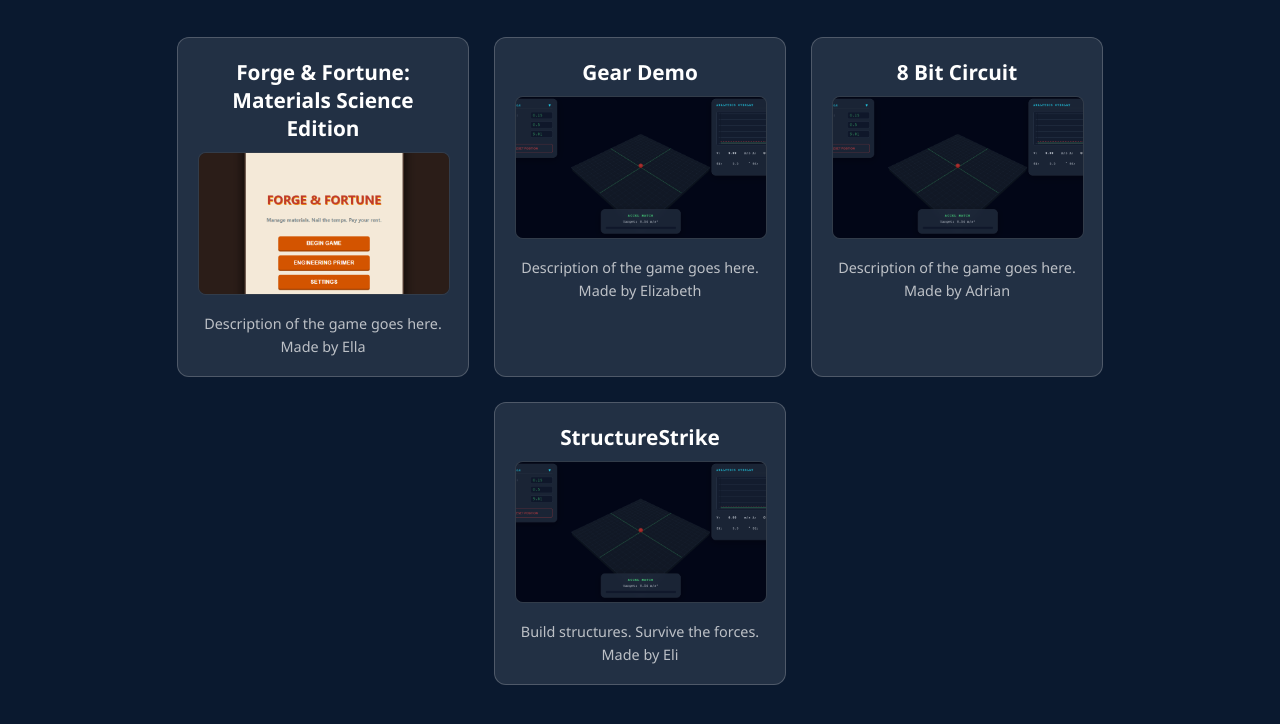
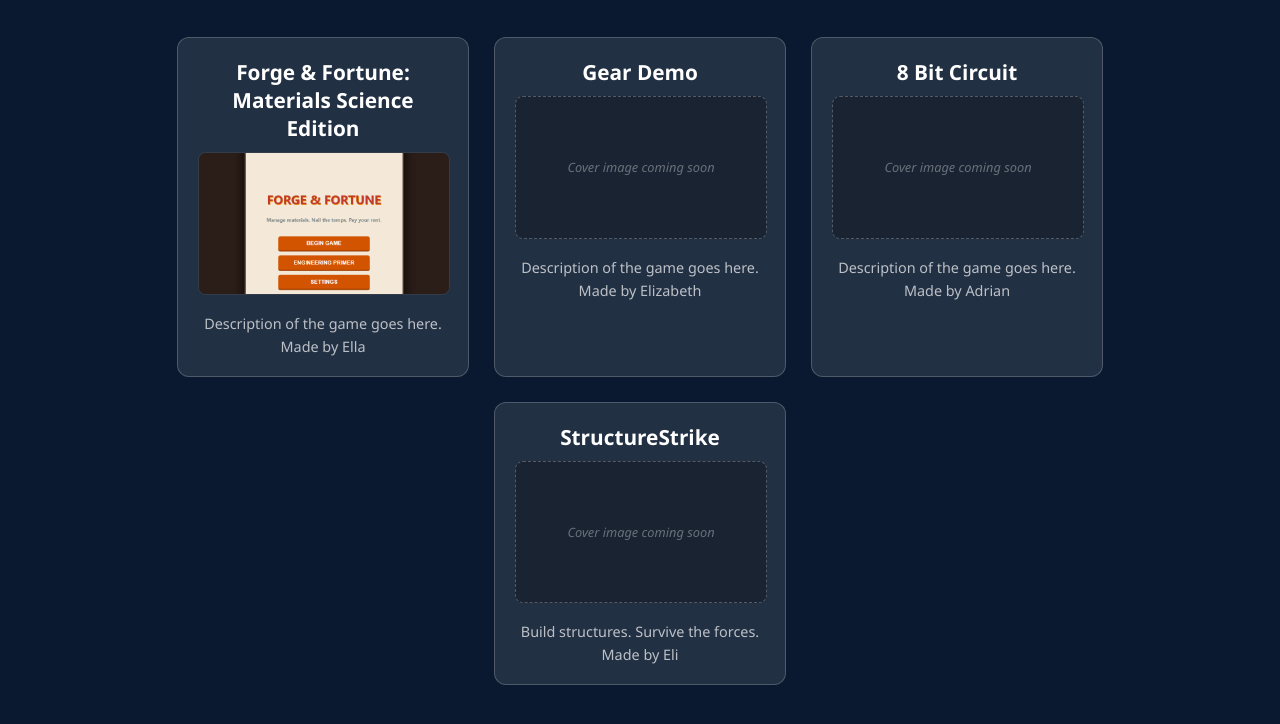
Before and after one commit to ecmcmurry/LLNL-STEM-Games-CSE333, a plain HTML site: page engineering.html in a window 1280 px wide. Shown: the part 194-918 px from the top of the page. Drawn offline with Linux system fonts and the light colour scheme.

Commit message:
updated fixes for website and local running:

```diff
--- a/Styles/STEMpage.css
+++ b/Styles/STEMpage.css
@@ -59,6 +59,8 @@ h1 {
     transition: transform 0.2s ease, background 0.2s ease;
     display: flex;
     flex-direction: column;
+    position: relative;
+    cursor: pointer;
 }
 
 .game:hover {
@@ -75,6 +77,12 @@ h1 {
     margin-bottom: 10px;
 }
 
+.game a::after {
+    content: '';
+    position: absolute;
+    inset: 0;
+}
+
 .game img {
     width: 100%;
     aspect-ratio: 16/9;
@@ -83,6 +91,21 @@ h1 {
     margin-bottom: 15px;
     background-color: rgba(0, 0, 0, 0.2);
     border: 1px solid rgba(255, 255, 255, 0.1);
+}
+
+.game-img-placeholder {
+    width: 100%;
+    aspect-ratio: 16/9;
+    border-radius: 8px;
+    margin-bottom: 15px;
+    background-color: rgba(0, 0, 0, 0.25);
+    border: 1px dashed rgba(255, 255, 255, 0.25);
+    display: flex;
+    align-items: center;
+    justify-content: center;
+    color: rgba(255, 255, 255, 0.35);
+    font-size: 0.8rem;
+    font-style: italic;
 }
 
 .game p {
--- a/engineering.html
+++ b/engineering.html
@@ -28,10 +28,7 @@
         >
           Gear Demo
         </a>
-        <img
-          src="assets/Images/Kinematics game thumbnail.png"
-          alt="Game Image"
-        />
+        <div class="game-img-placeholder">Cover image coming soon</div>
         <p>Description of the game goes here.</p>
         <p>Made by Elizabeth</p>
       </div>
@@ -42,10 +39,7 @@
         >
           8 Bit Circuit
         </a>
-        <img
-          src="assets/Images/Kinematics game thumbnail.png"
-          alt="Game Image"
-        />
+        <div class="game-img-placeholder">Cover image coming soon</div>
         <p>Description of the game goes here.</p>
         <p>Made by Adrian</p>
       </div>
@@ -56,10 +50,7 @@
         >
           StructureStrike
         </a>
-        <img
-          src="assets/Images/Kinematics game thumbnail.png"
-          alt="Game Image"
-        />
+        <div class="game-img-placeholder">Cover image coming soon</div>
         <p>Build structures. Survive the forces.</p>
         <p>Made by Eli</p>
       </div>
```
Also changed, not shown: Eli Games/StructureStrike/src/screens/build.js (+10 -3 lines), game.html (+1 -1 lines), science.html (+2 -8 lines), Eli Games/StructureStrike/dist/index.html, 2 other files.
